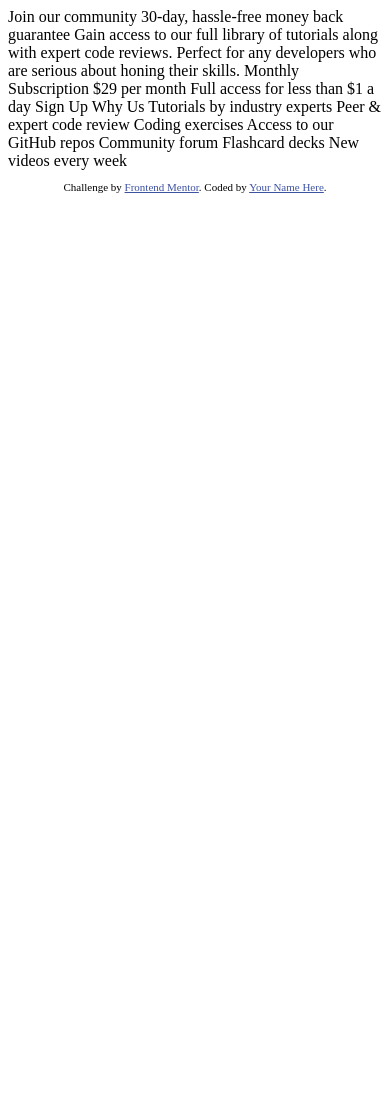
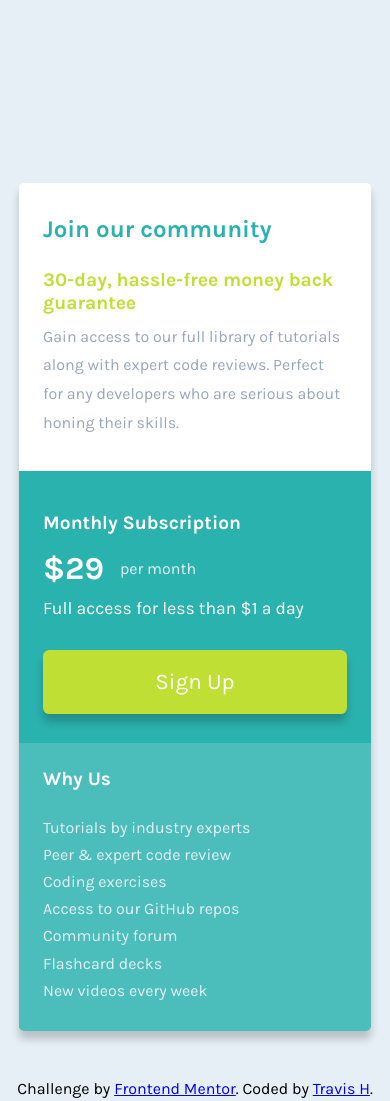
Before and after one commit to TravisH-bot/single-price-grid-component-master, a plain HTML site: page index.html in a window 390 px wide. Before the commit the page ends 844 px from the top, so only its background shows below. Drawn offline with Linux system fonts and the light colour scheme.

Commit message:
desktop and mobile stylings complete

```diff
--- a/index.html
+++ b/index.html
@@ -1,50 +1,62 @@
 <!DOCTYPE html>
 <html lang="en">
+
 <head>
   <meta charset="UTF-8">
-  <meta name="viewport" content="width=device-width, initial-scale=1.0"> <!-- displays site properly based on user's device -->
-
+  <meta name="viewport" content="width=device-width, initial-scale=1.0">
+  <link rel="stylesheet" href="styles.css">
   <link rel="icon" type="image/png" sizes="32x32" href="./images/favicon-32x32.png">
 
   <title>Frontend Mentor | Single Price Grid Component</title>
 
-  <!-- Feel free to remove these styles or customise in your own stylesheet 👍 -->
-  <style>
-    .attribution { font-size: 11px; text-align: center; }
-    .attribution a { color: hsl(228, 45%, 44%); }
-  </style>
 </head>
+
 <body>
-  Join our community
+  <section class="main-container">
+    <div class="join-card">
+      <h1>Join our community</h1>
 
-  30-day, hassle-free money back guarantee
+      <h2>30-day, hassle-free money back guarantee</h2>
 
-  Gain access to our full library of tutorials along with expert code reviews.
-  Perfect for any developers who are serious about honing their skills.
+      <p>Gain access to our full library of tutorials along with expert code reviews.
+        Perfect for any developers who are serious about honing their skills.</p>
+    </div>
 
-  Monthly Subscription
+    <div class="bottom-cards">
+      <div class="sub-card">
+        <h2>Monthly Subscription</h2>
 
-  &dollar;29 per month
+        <p class="month"><span>&dollar;29</span> per month</p>
 
-  Full access for less than &dollar;1 a day
+        <p>Full access for less than &dollar;1 a day</p>
 
-  Sign Up
+        <button class="btn">Sign Up</button>
+      </div>
 
-  Why Us
+      <div class="why-card">
+        <h2>Why Us</h2>
 
-  Tutorials by industry experts
-  Peer &amp; expert code review
-  Coding exercises
-  Access to our GitHub repos
-  Community forum
-  Flashcard decks
-  New videos every week
+        <ul>
+          <li>Tutorials by industry experts</li>
+          <li>Peer &amp; expert code review</li>
+          <li>Coding exercises</li>
+          <li>Access to our GitHub repos</li>
+          <li>Community forum</li>
+          <li>Flashcard decks</li>
+          <li>New videos every week</li>
+        </ul>
+
+      </div>
+    </div>
+
+  </section>
 
   <footer>
     <p class="attribution">
       Challenge by <a href="https://www.frontendmentor.io?ref=challenge" target="_blank">Frontend Mentor</a>.
-      Coded by <a href="#">Your Name Here</a>.
+      Coded by <a href="https://www.frontendmentor.io/profile/TravisH-bot">Travis H</a>.
     </p>
   </footer>
 </body>
+
 </html>
--- /dev/null
+++ b/styles.css
@@ -0,0 +1,243 @@
+@import url("https://fonts.googleapis.com/css2?family=Karla:wght@400;700&display=swap");
+
+* {
+  box-sizing: border-box;
+  margin: 0;
+  padding: 0;
+  font-family: var(--font);
+}
+
+:root {
+  /* Font - 400, 700 */
+  --font: "Karla", sans-serif;
+
+  /* Primary Colors */
+  --cyan: hsl(179, 62%, 43%);
+  --light-cyan: hsl(179, 47%, 52%);
+  --bright-yellow: hsl(71, 73%, 54%);
+
+  /* Neutral Colors */
+  --light-gray: hsl(204, 43%, 93%);
+  --grayish-blue: hsl(218, 22%, 67%);
+  --white: hsl(0, 0%, 100%);
+  --black-opaque: hsla(0, 0%, 0%, 0.2);
+}
+
+body {
+  height: 100svh;
+  background-color: var(--light-gray);
+  display: flex;
+  align-items: center;
+  justify-content: center;
+  flex-direction: column;
+}
+
+.main-container {
+  width: 56rem;
+  height: 38rem;
+  box-shadow: 0 0.5rem 0.5rem 0 var(--black-opaque);
+  border-radius: 0.8rem;
+}
+
+.attribution {
+  margin-top: 3rem;
+}
+
+/* =========================== Top Card =========================== */
+
+.join-card {
+  background-color: var(--white);
+  height: 17rem;
+  padding: 3rem 6rem 3rem 3rem;
+  border-radius: 0.8rem 0.8rem 0 0;
+  display: flex;
+  flex-direction: column;
+  justify-content: space-evenly;
+}
+
+.join-card h1 {
+  color: var(--cyan);
+  font-size: 2.03rem;
+  margin-bottom: 1rem;
+  font-weight: 700;
+}
+
+.join-card h2 {
+  font-size: 1.5rem;
+  color: var(--bright-yellow);
+}
+
+.join-card p {
+  color: var(--grayish-blue);
+  font-size: 1.35rem;
+  line-height: 2.5rem;
+}
+
+/* =========================== Bottom Cards =========================== */
+
+.bottom-cards {
+  display: flex;
+}
+
+/* =========================== Sub Card =========================== */
+
+.sub-card {
+  background-color: var(--cyan);
+  width: 28rem;
+  height: 21rem;
+  padding: 3rem;
+  border-radius: 0 0 0 0.8rem;
+}
+
+.sub-card h2 {
+  color: var(--white);
+  margin-bottom: 1rem;
+  font-weight: 700;
+  font-size: 1.6rem;
+}
+
+.sub-card span {
+  font-size: 2.8rem;
+  color: var(--white);
+  font-weight: 700;
+  margin-right: 1rem;
+}
+
+.sub-card .month {
+  color: var(--light-gray);
+  font-weight: 500;
+  margin-bottom: 0.7rem;
+  display: flex;
+  align-items: center;
+}
+
+.sub-card p {
+  color: var(--white);
+  font-weight: 500;
+  font-size: 1.4rem;
+  margin-bottom: 2.7rem;
+}
+
+.btn {
+  border-style: none;
+  width: 22rem;
+  height: 4rem;
+  color: var(--white);
+  background-color: var(--bright-yellow);
+  font-size: 1.4rem;
+  border-radius: 0.4rem;
+  box-shadow: 0 0.5rem 0.5rem 0 var(--black-opaque);
+}
+
+/* =========================== Why Card =========================== */
+
+.why-card {
+  background-color: var(--light-cyan);
+  width: 28rem;
+  height: 21rem;
+  padding: 3rem;
+  border-radius: 0 0 0.8rem 0;
+}
+
+.why-card h2 {
+  color: var(--white);
+  font-size: 1.6rem;
+  margin-bottom: 2rem;
+}
+
+ul {
+  list-style: none;
+  color: var(--light-gray);
+  line-height: 1.7rem;
+}
+
+/* =========================== Media Queries =========================== */
+
+@media screen and (max-width: 768px) {
+  body {
+    height: 80rem;
+  }
+
+  .main-container {
+    display: flex;
+    flex-direction: column;
+    align-items: center;
+    width: 22rem;
+    height: 53rem;
+    border-radius: 0.3rem;
+  }
+
+  /* =========================== Top Card =========================== */
+
+  .join-card {
+    width: 22rem;
+    height: 18rem;
+    padding: 1.5rem;
+    border-radius: 0.3rem 0.3rem 0 0;
+  }
+
+  .join-card h1 {
+    font-size: 1.5rem;
+  }
+
+  .join-card h2 {
+    font-size: 1.2rem;
+  }
+
+  .join-card p {
+    font-size: 1rem;
+    line-height: 1.8rem;
+  }
+
+  /* =========================== Bottom Cards =========================== */
+
+  .bottom-cards {
+    flex-direction: column;
+    align-items: center;
+  }
+
+  /* =========================== Sub Card =========================== */
+
+  .sub-card {
+    width: 22rem;
+    height: 17rem;
+    padding: 1.5rem;
+    border-radius: 0;
+  }
+
+  .sub-card h2 {
+    font-size: 1.2rem;
+    margin-top: 1rem;
+  }
+
+  .sub-card span {
+    font-size: 2rem;
+  }
+
+  .sub-card .month {
+    font-size: 1rem;
+  }
+
+  .sub-card p {
+    font-size: 1.1rem;
+    margin-bottom: 2rem;
+  }
+
+  .btn {
+    width: 19rem;
+  }
+
+  /* =========================== Why Card =========================== */
+
+  .why-card {
+    width: 22rem;
+    height: 18rem;
+    padding: 1.5rem;
+    border-radius: 0 0 0.3rem 0.3rem;
+  }
+
+  .why-card h2 {
+    font-size: 1.2rem;
+    margin-bottom: 1.5rem;
+  }
+}
```
Also changed, not shown: images/single-price-grid-component-one.png (added), images/single-price-grid-component-two.png (added), 3 other files.
